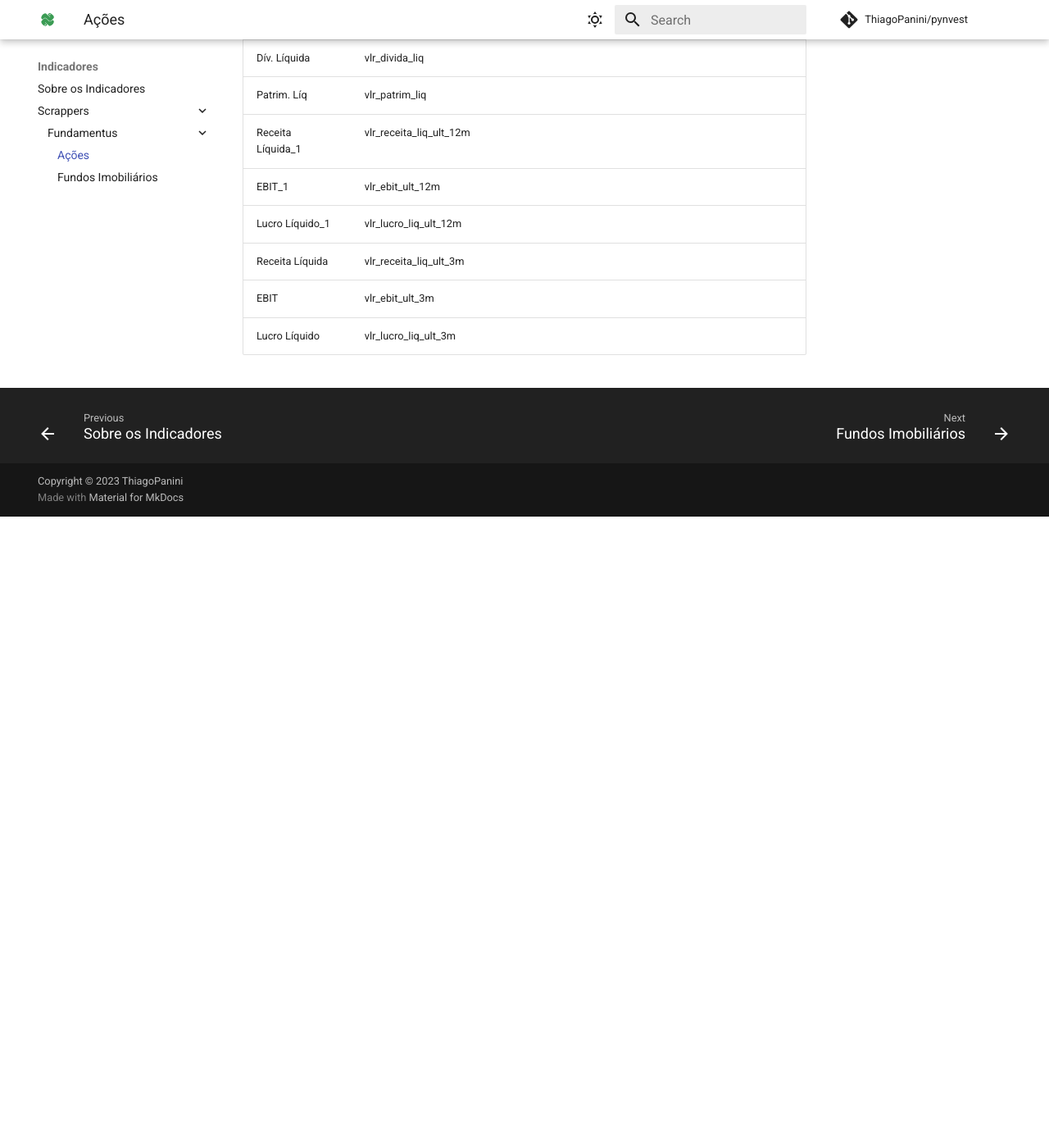
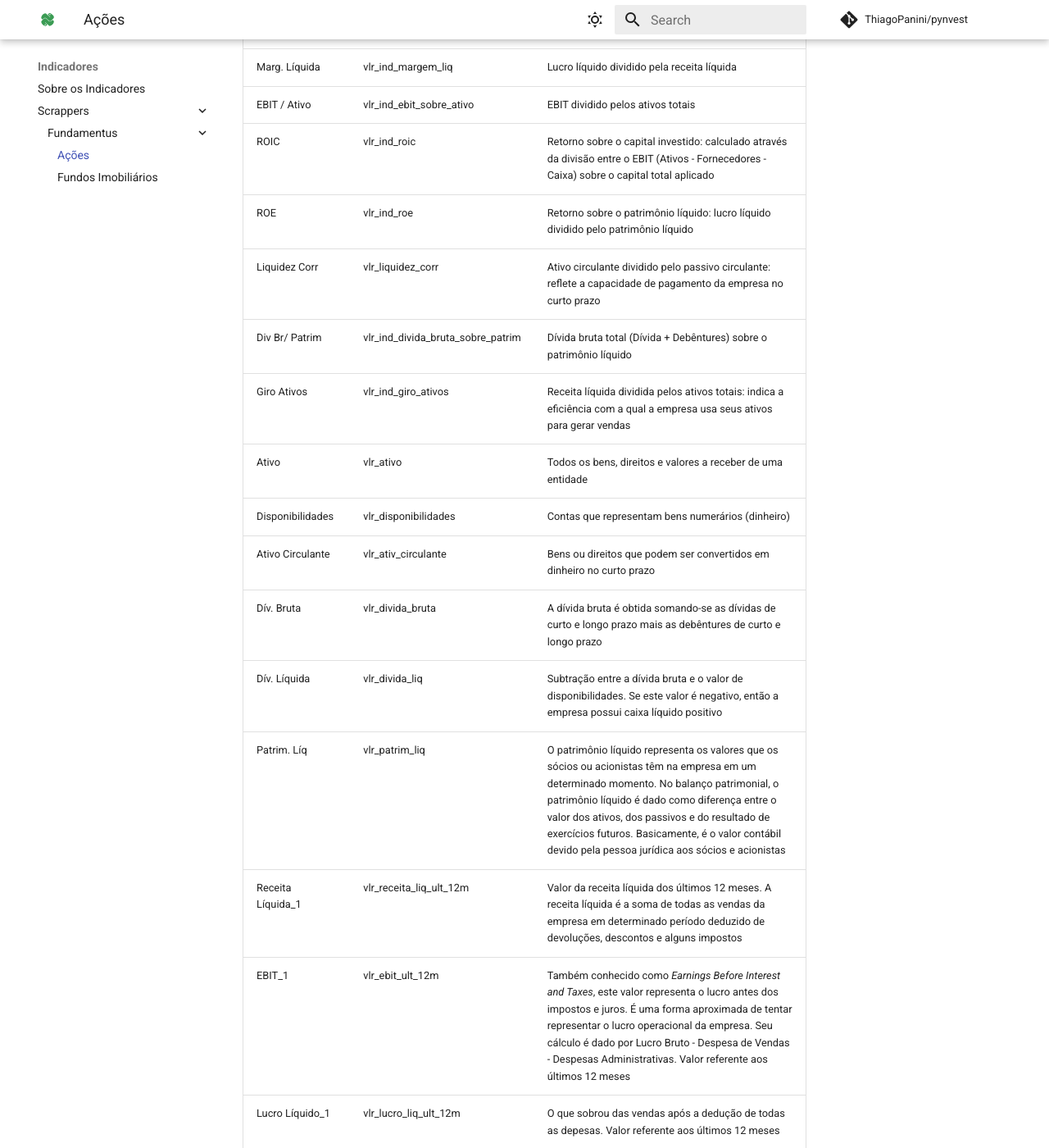
Before and after one commit to ThiagoPanini/pynvest, an MkDocs documentation site: the page built from docs/mkdocs/indicadores/scrappers/fundamentus/acoes.md, in a window 1280 px wide and 1400 px high, scrolled down 3186 px. Shown: the whole window at 82% size. Built offline with MkDocs 1.6.1 and Material for MkDocs 9.7.7, drawn with Linux system fonts in a browser that asks for light colours; comment, search, counter and statistics services are not loaded; before the commit the page ends 3816 px from its top, so only the background shows below that; some of the changed text lies outside the part shown.

Commit message:
docs: incluindo metadados de todos os atributos financeiros extraídos

```diff
--- a/docs/mkdocs/indicadores/scrappers/fundamentus/acoes.md
+++ b/docs/mkdocs/indicadores/scrappers/fundamentus/acoes.md
@@ -30,35 +30,35 @@
 | 2018 | pct_var_2018 | Percentual de variação/oscilação da ação em 2018 |
 | P/L | vlr_ind_p_sobre_l | Preço da ação (P) dividido pelo lucro da ação (L). O P/L é o número de anos que se levaria para reaver o capital aplicado na compra de uma ação através do recebimento do lucro gerado pela empresa, considerando que esses lucros permaneçam constantes |
 | P/VP | vlr_ind_p_sobre_vp | Preço da ação (P) dividido pelo valor patrimonial (VP). Este indicador informa o quanto o mercado está disposto a pagar sobre o patrimônio líquido da empresa |
-| P/EBIT | vlr_ind_p_sobre_ebit | Preço da ação (P) dividido pelo EBIT. O EBIT é uma aproximação do resultado operacional da empresa. O EBIT é calculado através da seguinte fórmula: Lucro Bruto - Despesas com Vendas - Despesas Administrativas |
+| P/EBIT | vlr_ind_p_sobre_ebit | Preço da ação (P) dividido pelo EBIT (*Earnings Before Interest and Taxes*). O EBIT é uma aproximação do resultado operacional da empresa. O EBIT é calculado através da seguinte fórmula: Lucro Bruto - Despesas com Vendas - Despesas Administrativas |
 | PSR | vlr_ind_psr | Também conhecido como *Price Sales Ratio*, este indicador é definido como o preço da ação dividido pela receita líquida por ação |
 | P/Ativos | vlr_ind_p_sobre_ativ | Preço da ação (P) dividido pelos ativos totais por ação |
 | P/Cap. Giro | vlr_ind_p_sobre_cap_giro | Preço da ação (P) dividido pelo capital de giro por ação. O capital de giro é o ativo circulante subtraído do passivo circulante |
-| P/Ativ Circ Liq | vlr_ind_p_sobre_ativ_circ_liq |
-| Div. Yield | vlr_ind_div_yield |
-| EV / EBITDA | vlr_ind_ev_sobre_ebitda |
-| EV / EBIT | vlr_ind_ev_sobre_ebit |
-| Cres. Rec (5a) | pct_cresc_rec_liq_ult_5a |
-| LPA | vlr_ind_lpa |
-| VPA | vlr_ind_vpa |
-| Marg. Bruta | vlr_ind_margem_bruta |
-| Marg. EBIT | vlr_ind_margem_ebit |
-| Marg. Líquida | vlr_ind_margem_liq |
-| EBIT / Ativo | vlr_ind_ebit_sobre_ativo |
-| ROIC | vlr_ind_roic |
-| ROE | vlr_ind_roe |
-| Liquidez Corr | vlr_liquidez_corr |
-| Div Br/ Patrim | vlr_ind_divida_bruta_sobre_patrim |
-| Giro Ativos | vlr_ind_giro_ativos |
-| Ativo | vlr_ativo |
-| Disponibilidades | vlr_disponibilidades |
-| Ativo Circulante | vlr_ativ_circulante |
-| Dív. Bruta | vlr_divida_bruta |
-| Dív. Líquida | vlr_divida_liq |
-| Patrim. Líq | vlr_patrim_liq |
-| Receita Líquida_1 | vlr_receita_liq_ult_12m |
-| EBIT_1 | vlr_ebit_ult_12m |
-| Lucro Líquido_1 | vlr_lucro_liq_ult_12m |
-| Receita Líquida | vlr_receita_liq_ult_3m |
-| EBIT | vlr_ebit_ult_3m |
-| Lucro Líquido | vlr_lucro_liq_ult_3m |
+| P/Ativ Circ Liq | vlr_ind_p_sobre_ativ_circ_liq | Preço da ação (P) dividido pelos ativos circulantes líquidos. A informação de ativo circulante líquido é obtido através da subtração entre os ativos circulantes e as dívidas de curto e longo prazo. Em outras palavras, este indicador remete à visão dos ativos mais líquidos da empresa (caixa, estoque, etc) após o pagamento de todas as dívidas |
+| Div. Yield | vlr_ind_div_yield | Dividendo pago por ação dividido pelo preço da ação. Trata-se do rendimento gerado para o dono da ação através do pagamento de dividendos |
+| EV / EBITDA | vlr_ind_ev_sobre_ebitda | Valor da firma (*Enterprise Value* ou EV) dividido pelo EBITDA. O EBITDA é calculado através da seguinte fórmula: Lucro Bruto - Despesas com Vendas - Despesas Administrativas + Depreciação e Amortização |
+| EV / EBIT | vlr_ind_ev_sobre_ebit | Valor da firma (*Enterprise Value* ou EV) dividido pelo EBIT. O EBIT é uma aproximação do resultado da empresa e calculado através da seguinte fórmula: Lucro Bruto - Despesas com Vendas - Despesas Administrativas |
+| Cres. Rec (5a) | pct_cresc_rec_liq_ult_5a | Percentual de crescimento da receita líquida nos últimos 5 anos |
+| LPA | vlr_ind_lpa | Lucro por ação |
+| VPA | vlr_ind_vpa | Valor patrimonial por ação: valor do patrimônio líquido dividido pelo número total de ações |
+| Marg. Bruta | vlr_ind_margem_bruta | Lucro bruto dividido pela receita líquida: indica a porcentagem de cada "R$1" de venda que sobrou após o custo dos produtos/serviços vendidos |
+| Marg. EBIT | vlr_ind_margem_ebit | EBIT dividido pela receita líquida: indica a porcentagem de cada "R$1" de venda que sobrou após o pagamento dos custos dos produtos/serviços vendidos, das despesas com vendas gerais e administrativas |
+| Marg. Líquida | vlr_ind_margem_liq | Lucro líquido dividido pela receita líquida |
+| EBIT / Ativo | vlr_ind_ebit_sobre_ativo | EBIT dividido pelos ativos totais |
+| ROIC | vlr_ind_roic | Retorno sobre o capital investido: calculado através da divisão entre o EBIT (Ativos - Fornecedores - Caixa) sobre o capital total aplicado |
+| ROE | vlr_ind_roe | Retorno sobre o patrimônio líquido: lucro líquido dividido pelo patrimônio líquido |
+| Liquidez Corr | vlr_liquidez_corr | Ativo circulante dividido pelo passivo circulante: reflete a capacidade de pagamento da empresa no curto prazo |
+| Div Br/ Patrim | vlr_ind_divida_bruta_sobre_patrim | Dívida bruta total (Dívida + Debêntures) sobre o patrimônio líquido |
+| Giro Ativos | vlr_ind_giro_ativos | Receita líquida dividida pelos ativos totais: indica a eficiência com a qual a empresa usa seus ativos para gerar vendas |
+| Ativo | vlr_ativo | Todos os bens, direitos e valores a receber de uma entidade |
+| Disponibilidades | vlr_disponibilidades | Contas que representam bens numerários (dinheiro) |
+| Ativo Circulante | vlr_ativ_circulante | Bens ou direitos que podem ser convertidos em dinheiro no curto prazo |
+| Dív. Bruta | vlr_divida_bruta | A dívida bruta é obtida somando-se as dívidas de curto e longo prazo mais as debêntures de curto e longo prazo |
+| Dív. Líquida | vlr_divida_liq | Subtração entre a dívida bruta e o valor de disponibilidades. Se este valor é negativo, então a empresa possui caixa líquido positivo |
+| Patrim. Líq | vlr_patrim_liq | O patrimônio líquido representa os valores que os sócios ou acionistas têm na empresa em um determinado momento. No balanço patrimonial, o patrimônio líquido é dado como  diferença entre o valor dos ativos, dos passivos e do resultado de exercícios futuros. Basicamente, é o valor contábil devido pela pessoa jurídica aos sócios e acionistas |
+| Receita Líquida_1 | vlr_receita_liq_ult_12m | Valor da receita líquida dos últimos 12 meses. A receita líquida é a soma de todas as vendas da empresa em determinado período deduzido de devoluções, descontos e alguns impostos |
+| EBIT_1 | vlr_ebit_ult_12m | Também conhecido como *Earnings Before Interest and Taxes*, este valor representa o lucro antes dos impostos e juros. É uma forma aproximada de tentar representar o lucro operacional da empresa. Seu cálculo é dado por Lucro Bruto - Despesa de Vendas - Despesas Administrativas. Valor referente aos últimos 12 meses |
+| Lucro Líquido_1 | vlr_lucro_liq_ult_12m | O que sobrou das vendas após a dedução de todas as depesas. Valor referente aos últimos 12 meses |
+| Receita Líquida | vlr_receita_liq_ult_3m | Valor da receita líquida dos últimos 3 meses. A receita líquida é a soma de todas as vendas da empresa em determinado período deduzido de devoluções, descontos e alguns impostos |
+| EBIT | vlr_ebit_ult_3m | Também conhecido como *Earnings Before Interest and Taxes*, este valor representa o lucro antes dos impostos e juros. É uma forma aproximada de tentar representar o lucro operacional da empresa. Seu cálculo é dado por Lucro Bruto - Despesa de Vendas - Despesas Administrativas. Valor referente aos últimos 3 meses |
+| Lucro Líquido | vlr_lucro_liq_ult_3m | O que sobrou das vendas após a dedução de todas as depesas. Valor referente aos últimos 3 meses |
```
Also changed, not shown: docs/mkdocs/indicadores/scrappers/fundamentus/fiis.md (+54 -0 lines).
